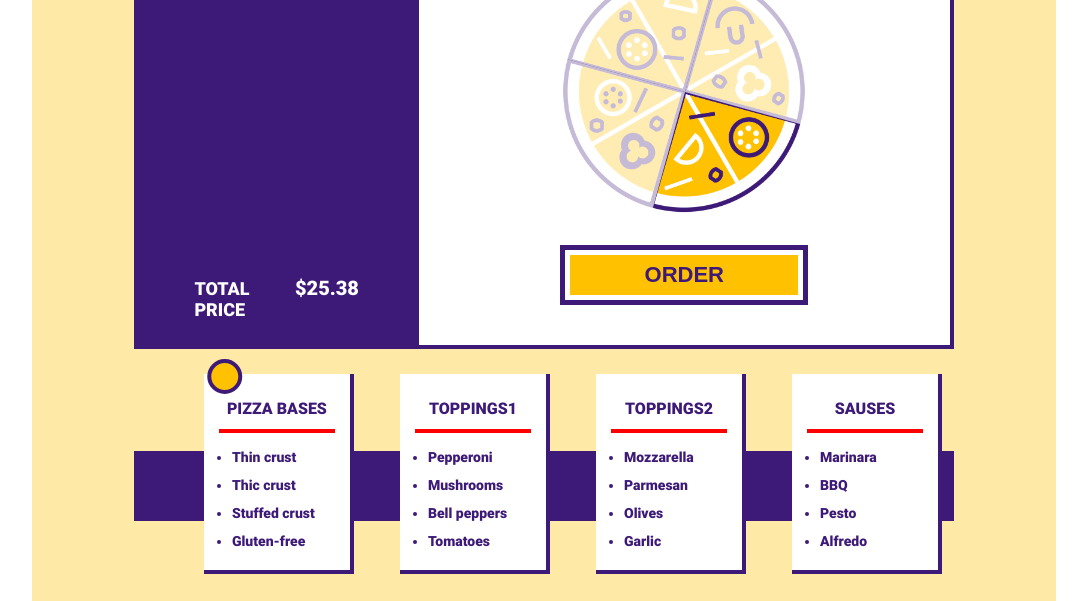
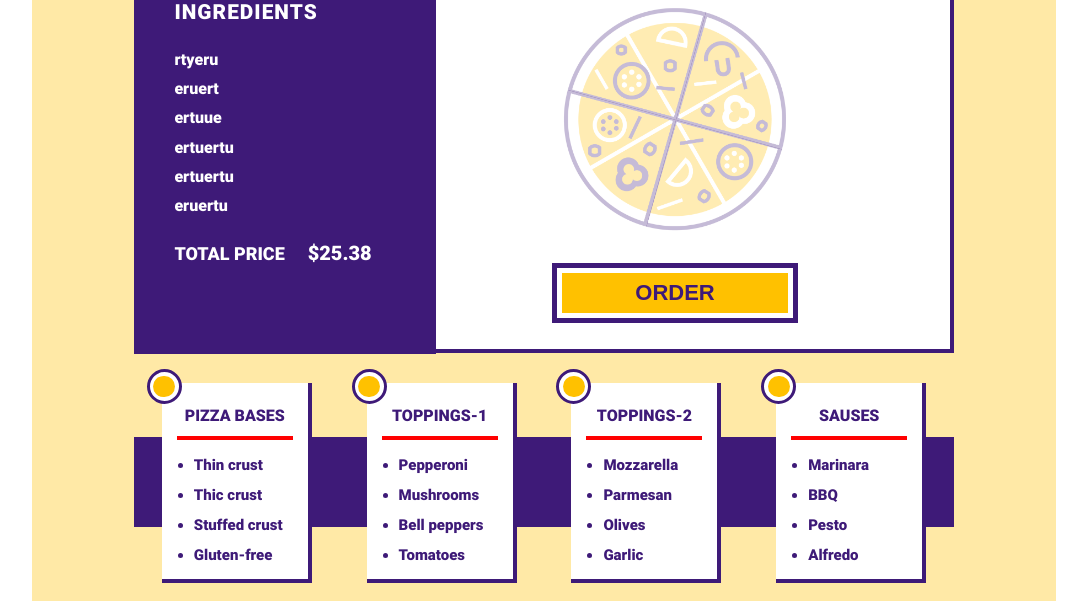
Before and after one commit to YuRaOstapuk/projectPizeeria, a website built with webpack: page src/index.html in a window 1280 px wide. Shown: the part 199-800 px from the top of the page, without its empty margins (96-1183 px from the left). Built offline with nearby package versions, Linux system fonts and the light colour scheme.

Commit message:
padding adjusted, implemented indicators styles

```diff
--- a/src/index.html
+++ b/src/index.html
@@ -10,21 +10,26 @@
 
         <main id="main">
 
+            <div id="orderAreaBg">
+
+            </div>
 
             <div id="orderArea">
 
+                <img id="logo" src="./assets/pizzaLab_logo.png" alt="logo">
 
-                <img id="logo" src="./assets/pizzaLab_logo.png" alt="logo">
+                <div id="orderListWrapper">
+
 
                     <h2 id="orderListTitle">selected ingredients</h2>
 
                     <ul id="orderedItemsList">
-                    <li class="orderedItems"></li>
-                    <li class="orderedItems"></li>
-                    <li class="orderedItems"></li>
-                    <li class="orderedItems"></li>
-                    <li class="orderedItems"></li>
-                    <li class="orderedItems"></li>
+                        <li class="orderedItems">rtyeru</li>
+                        <li class="orderedItems">eruert</li>
+                        <li class="orderedItems">ertuue</li>
+                        <li class="orderedItems">ertuertu</li>
+                        <li class="orderedItems">ertuertu</li>
+                        <li class="orderedItems">eruertu</li>
                     </ul>
 
 
@@ -34,10 +39,12 @@
                     </div>
 
 
+                </div>
 
             </div>
 
             <div id="mainContent">
+
                 <h1 id="mainHeader">CREATE your <span id="headerColorizer">perfect</span> pizza</h1>
 
                 <div id="mainImage">
@@ -51,8 +58,6 @@
                         <div id="coverBlock4"></div>
                     </div>
 
-
-
                 </div>
 
 
@@ -61,6 +66,7 @@
                         <p id="buttonText">order</p>
                     </div>
                 </button>
+
             </div>
 
         </main>
@@ -69,11 +75,12 @@
 
             <div id="ingredientsBackground"></div>
 
-            <div id="indicator1">
-                <div id="indicatorBg1"></div>
-            </div>
 
             <div class="ingredientsBlock">
+
+                <div class="indicators">
+                    <div class="indicatorBg"></div>
+                </div>
 
                 <h3 class="ingredientsTitles">pizza bases</h3>
                 <hr class="titleDeviders">
@@ -83,14 +90,18 @@
                     <li class="ingredients"><span class="listMarkers">Stuffed crust</span></li>
                     <li class="ingredients"><span class="listMarkers">Gluten-free</span></li>
                 </ul>
+
             </div>
 
-            <div id="indicator2">
-                <div id="indicatorBg2"></div>
+
+
+            <div class="ingredientsBlock">
+
+                <div class="indicators">
+                    <div class="indicatorBg"></div>
                 </div>
 
-            <div class="ingredientsBlock">
-                <h3 class="ingredientsTitles">toppings1</h3>
+                <h3 class="ingredientsTitles">toppings-1</h3>
                 <hr class="titleDeviders">
                 <ul class="ingredientsLists">
                     <li class="ingredients"><span class="listMarkers">Pepperoni</span></li>
@@ -98,14 +109,18 @@
                     <li class="ingredients"><span class="listMarkers">Bell peppers</span></li>
                     <li class="ingredients"><span class="listMarkers">Tomatoes</span></li>
                 </ul>
+
             </div>
 
-            <div id="indicator3">
-                <div id="indicatorBg3"></div>
+
+
+            <div class="ingredientsBlock">
+
+                <div class="indicators">
+                    <div class="indicatorBg"></div>
                 </div>
 
-            <div class="ingredientsBlock">
-                <h3 class="ingredientsTitles">toppings2</h3>
+                <h3 class="ingredientsTitles">toppings-2</h3>
                 <hr class="titleDeviders">
                 <ul class="ingredientsLists">
                     <li class="ingredients"><span class="listMarkers">Mozzarella</span></li>
@@ -113,14 +128,16 @@
                     <li class="ingredients"><span class="listMarkers">Olives</span></li>
                     <li class="ingredients"><span class="listMarkers">Garlic</span></li>
                 </ul>
-            </div>
 
-            <div id="indicator4">
-                <div id="indicatorBg4"></div>
             </div>
 
 
+
             <div class="ingredientsBlock">
+
+                <div class="indicators">
+                    <div class="indicatorBg"></div>
+                </div>
 
                 <h3 class="ingredientsTitles">sauses</h3>
                 <hr class="titleDeviders">
@@ -130,7 +147,9 @@
                     <li class="ingredients"><span class="listMarkers">Pesto</span></li>
                     <li class="ingredients"><span class="listMarkers">Alfredo</span></li>
                 </ul>
+
             </div>
+
         </section>
 
     </div>
--- a/src/index.js
+++ b/src/index.js
@@ -1,53 +1,43 @@
-import styles from './index.module.scss';
+import styles from "./index.module.scss";
+import logo from "./assets/pizzaLab_logo.png";
+import image from "./assets/pizzaLab_image.png";
+import addClassById from "./modules/addClassById";
+import addClassByClassName from "./modules/addClassByClassName.js";
+import * as font from "./assets/fonts/Roboto-Black.ttf";
 
-import logo from './assets/pizzaLab_logo.png';
-import image from './assets/pizzaLab_image.png';
+addClassById("wrapper", styles.wrapper);
+addClassById("main", styles.main);
+addClassById("orderArea", styles.orderArea);
+addClassById("logo", styles.logo);
+addClassById("orderListTitle", styles.orderListTitle);
+addClassById("orderedItemsList", styles.orderedItemsList);
+addClassById("orderPrice", styles.orderPrice);
+addClassById("priceText", styles.priceText);
+addClassById("priceValue", styles.priceValue);
+addClassById("mainImage", styles.mainImage);
+addClassById("mainContent", styles.mainContent);
+addClassById("mainHeader", styles.mainHeader);
+addClassById("coverBlocksWrapper", styles.coverBlocksWrapper);
+addClassById("coverBlock1", styles.coverBlock1);
+addClassById("coverBlock2", styles.coverBlock2);
+addClassById("coverBlock3", styles.coverBlock3);
+addClassById("coverBlock4", styles.coverBlock4);
+addClassById("image", styles.image);
+addClassById("orderButton", styles.orderButton);
+addClassById("orderButtonBg", styles.orderButtonBg);
+addClassById("ingredientsArea", styles.ingredientsArea);
+addClassById("ingredientsBackground", styles.ingredientsBackground);
+addClassById("orderAreaBg", styles.orderAreaBg);
+addClassById("headerColorizer", styles.headerColorizer);
+addClassById("buttonText", styles.buttonText);
+addClassById("orderListWrapper", styles.orderListWrapper);
+addClassById("orderAreaBg", styles.orderAreaBg);
 
-import addClassById from './modules/addClassById';
-
-import addClassByClassName from './modules/addClassByClassName.js';
-
-import * as font from './assets/fonts/Roboto-Black.ttf';
-
-
-addClassById('wrapper', styles.wrapper);
-addClassById('main', styles.main);
-addClassById('orderArea', styles.orderArea);
-addClassById('logo', styles.logo);
-addClassById('orderListTitle', styles.orderListTitle);
-addClassById('orderedItemsList', styles.orderedItemsList);
-addClassById('orderPrice', styles.orderPrice);
-addClassById('priceText', styles.priceText);
-addClassById('priceValue', styles.priceValue);
-addClassById('mainImage', styles.mainImage);
-addClassById('mainContent', styles.mainContent);
-addClassById('mainHeader', styles.mainHeader);
-addClassById('coverBlocksWrapper', styles.coverBlocksWrapper);
-addClassById('coverBlock1', styles.coverBlock1);
-addClassById('coverBlock2', styles.coverBlock2);
-addClassById('coverBlock3', styles.coverBlock3);
-addClassById('coverBlock4', styles.coverBlock4);
-addClassById('image', styles.image);
-addClassById('orderButton', styles.orderButton);
-addClassById('orderButtonBg', styles.orderButtonBg);
-addClassById('ingredientsArea', styles.ingredientsArea);
-addClassById('ingredientsBackground', styles.ingredientsBackground);
-addClassById('orderAreaBg', styles.orderAreaBg);
-addClassById('headerColorizer', styles.headerColorizer);
-addClassById('buttonText' , styles.buttonText);
-addClassById('indicator1', styles.indicator1);
-addClassById('indicator2', styles.indicator2);
-addClassById('indicator3', styles.indicator3);
-addClassById('indicator4', styles.indicator4);
-addClassById('indicatorBg1', styles.indicatorBg1);
-addClassById('indicatorBg2', styles.indicatorBg2);
-addClassById('indicatorBg3', styles.indicatorBg3);
-addClassById('indicatorBg4', styles.indicatorBg4);
-
-addClassByClassName('orderedItems', styles.orderedItems);
-addClassByClassName('ingredientsTitles', styles.ingredientsTitles);
-addClassByClassName('titleDeviders', styles.titleDeviders);
-addClassByClassName('ingredientsLists', styles.ingredientsLists);
-addClassByClassName('ingredients', styles.ingredients);
-addClassByClassName('ingredientsBlock', styles.ingredientsBlock);
-addClassByClassName('listMarkers', styles.listMarkers);
+addClassByClassName("orderedItems", styles.orderedItems);
+addClassByClassName("ingredientsTitles", styles.ingredientsTitles);
+addClassByClassName("titleDeviders", styles.titleDeviders);
+addClassByClassName("ingredientsLists", styles.ingredientsLists);
+addClassByClassName("ingredients", styles.ingredients);
+addClassByClassName("ingredientsBlock", styles.ingredientsBlock);
+addClassByClassName("indicators", styles.indicators);
+addClassByClassName("indicatorBg", styles.indicatorBg);
--- a/src/styles/ingredients.module.scss
+++ b/src/styles/ingredients.module.scss
@@ -1,59 +1,61 @@
-
 .ingredientsArea {
   width: 80%;
-height: 250px;
+  height: 230px;
   display: flex;
   justify-content: space-around;
 }
-.ingredientsBackground{
+.ingredientsBackground {
   background-color: $blue;
-    height: 70px;
+  height: 90px;
   width: 80%;
   position: absolute;
-    bottom: 80px;
+  transform: translate(0, 60%);
   z-index: 2;
 }
-.ingredientsBlock{
+.ingredientsBlock {
   width: 150px;
   height: 200px;
   background-color: $white;
   z-index: 3;
   border-bottom: 4px solid $blue;
   border-right: 4px solid $blue;
-        padding: 25px 15px ;
-
+  padding: 23px 15px;
+  position: relative;
 }
-.ingredientsTitles{
+.ingredientsTitles {
   font-size: 16px;
   font-weight: 700;
   height: 30px;
   color: $blue;
   text-transform: uppercase;
   text-align: center;
-
 }
 .titleDeviders {
   border: 2px solid $red;
   margin-bottom: 10px;
 }
-.ingredients{
+.ingredients {
   color: $blue;
-    font-size: 14px;
+  font-size: 15px;
   font-weight: 600;
   line-height: 200%;
-    margin-left: 13px;
+  margin-left: 17px;
 }
-.markerList{
-    font-size: 50px;
-    font-weight: 900;
-}
-.indicator1{
+.indicators {
   width: 35px;
   height: 35px;
-    border: 4px solid $blue;
+  background-color: $white;
+  border: 3.5px solid $blue;
   border-radius: 50%;
-    transform: translate(175%, -15px);
-    z-index: 5;
+  position: absolute;
+  transform: translate(-30px, -37px);
+  display: flex;
+  justify-content: center;
+  align-items: center;
+}
+.indicatorBg {
+  width: 75%;
+  height: 75%;
   background-color: $golden-sandy;
-
+  border-radius: 50%;
 }
--- a/src/styles/main.module.scss
+++ b/src/styles/main.module.scss
@@ -1,4 +1,3 @@
-
 $blue: rgba(62, 26, 120, 1);
 
 $sandy: rgba(255, 233, 166, 1);
@@ -15,7 +14,7 @@ $transparent: rgba(255, 255, 255, 0.7);
   width: 80vw;
   height: 100vh;
   background-color: $sandy;
-    padding-top: 20px;
+  padding-top: 40px;
   display: flex;
   flex-direction: column;
   justify-content: flex-end;
--- a/src/styles/mainContent.module.scss
+++ b/src/styles/mainContent.module.scss
@@ -1,40 +1,39 @@
-
-.main{
-    height: 580px;
+.main {
+  height: 540px;
+  width: 80%;
   display: flex;
   justify-content: space-between;
+  gap: 40px;
   background-color: $white;
-    width: 80%;
-    margin-bottom: 25px;
+  margin-bottom: 30px;
   border-bottom: 4px solid $blue;
   border-right: 4px solid $blue;
+  padding-right: 3.2em;
+  position: relative;
 }
-
 .mainContent {
   display: flex;
   flex-direction: column;
   justify-content: space-between;
   align-items: center;
-    margin: 40px;
+  margin: 57px 0 26px 0;
 }
 .mainHeader {
   text-transform: uppercase;
-    font-size: 32px;
+  font-size: 34px;
   font-weight: 700;
   color: $blue;
-
 }
 .headerColorizer {
   color: $red;
 }
 .mainImage {
-    min-width: 100px;
-    max-width: 250px;
+  width: 230px;
   aspect-ratio: 1;
   position: relative;
 }
 .image {
-    width: 250px;
+  width: 230px;
   aspect-ratio: 1;
 }
 .orderButton {
@@ -43,7 +42,7 @@
   border: 5px solid $blue;
   align-content: center;
 }
-.orderButtonBg{
+.orderButtonBg {
   display: flex;
   justify-content: center;
   align-items: center;
@@ -58,9 +57,8 @@
   font-weight: 700;
   text-transform: uppercase;
 }
-.coverBlocksWrapper{
-    min-width: 250px;
-    max-width: 300px;
+.coverBlocksWrapper {
+  width: 230px;
   aspect-ratio: 1;
   position: absolute;
   top: 1px;
@@ -71,20 +69,19 @@
   grid-template-rows: 1fr 1fr;
   grid-template-columns: 1fr 1fr;
 }
-
-.coverBlock1{
-   border-radius: 80% 0 0 0 ;
+.coverBlock1 {
+  border-radius: 100% 0 0 0;
   background-color: $transparent;
 }
-.coverBlock2{
-    border-radius: 0 80% 0 0 ;
-    background-color: $transparent
-}
-.coverBlock3{
-    border-radius: 0 0 0 80% ;
+.coverBlock2 {
+  border-radius: 0 100% 0 0;
   background-color: $transparent;
 }
-.coverBlock4{
-    border-radius: 0 0 80% 0;
-    // background-color: $transparent;
+.coverBlock3 {
+  border-radius: 0 0 0 100%;
+  background-color: $transparent;
 }
+.coverBlock4 {
+  border-radius: 0 0 100% 0;
+  background-color: $transparent;
+}
--- a/src/styles/orderArea.module.scss
+++ b/src/styles/orderArea.module.scss
@@ -1,48 +1,53 @@
-
-
-.orderArea{
-    width: 35%;
+.orderListWrapper {
+  width: 100%;
+  height: 73%;
   display: flex;
-    flex-direction: column;
-    justify-content: space-between;
-    align-items: center;
+  flex-wrap: wrap;
+  padding: 20px 40px;
+}
+.orderAreaBg {
   background-color: $blue;
-    gap: 30px;
+  width: 37%;
+  height: 113.8%;
+  position: absolute;
+  transform: translate(0, -65px);
+  z-index: 2;
 }
-
+.orderArea {
+  width: 39%;
+  z-index: 3;
+}
 .logo {
   width: 100%;
 }
 .orderListTitle {
-    width: 100%;
-    font-size: 20px;
+  flex: 1 100%;
+  font-size: 1.3em;
   color: $white;
   text-transform: uppercase;
-    text-align: center;
+  letter-spacing: 0.05em;
+  align-self: center;
+  margin: 0 0 20px 0;
 }
 .orderedItemsList {
   display: flex;
   flex-direction: column;
-    justify-content: space-around;
-    height: 50%;
+  justify-content: space-between;
+  gap: 8px;
   width: 100%;
 }
 .orderedItems {
-    font-size: 15px;
+  font-size: 16px;
   font-weight: 500;
-    line-height: 180%;
   color: $white;
-    padding-left: 25px;
   list-style-type: none;
-
 }
 .orderPrice {
   width: 100%;
   display: flex;
   justify-content: space-between;
-    margin-bottom: 25px;
-    align-items: baseline;
-    padding: 0 60px 0 60px;
+  align-items: center;
+  margin: 20px 0 30px 0;
 }
 .priceText {
   font-size: 18px;
--- a/webpack.config.js
+++ b/webpack.config.js
@@ -52,7 +52,6 @@ module.exports = {
                 [
                     {
                         loader: 'file-loader',
-                        //type: 'asset/resource',
                         options:
                         {
                             name: '[name].[ext]',
```
Also changed, not shown: src/index.module.scss (+2 -8 lines), src/assets/pizzaLab_logo.png, src/styles/modal.scss (added). Lines whose indentation alone changed are shown as unchanged.
